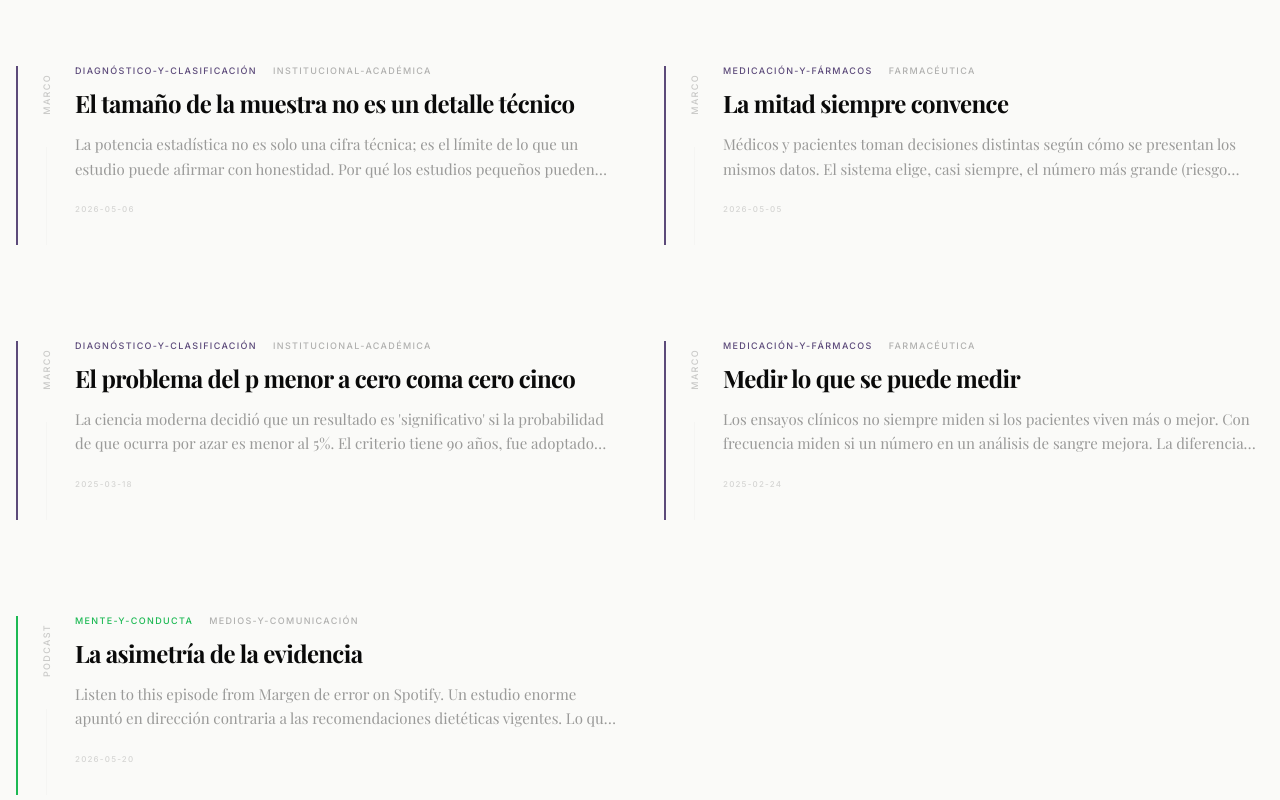
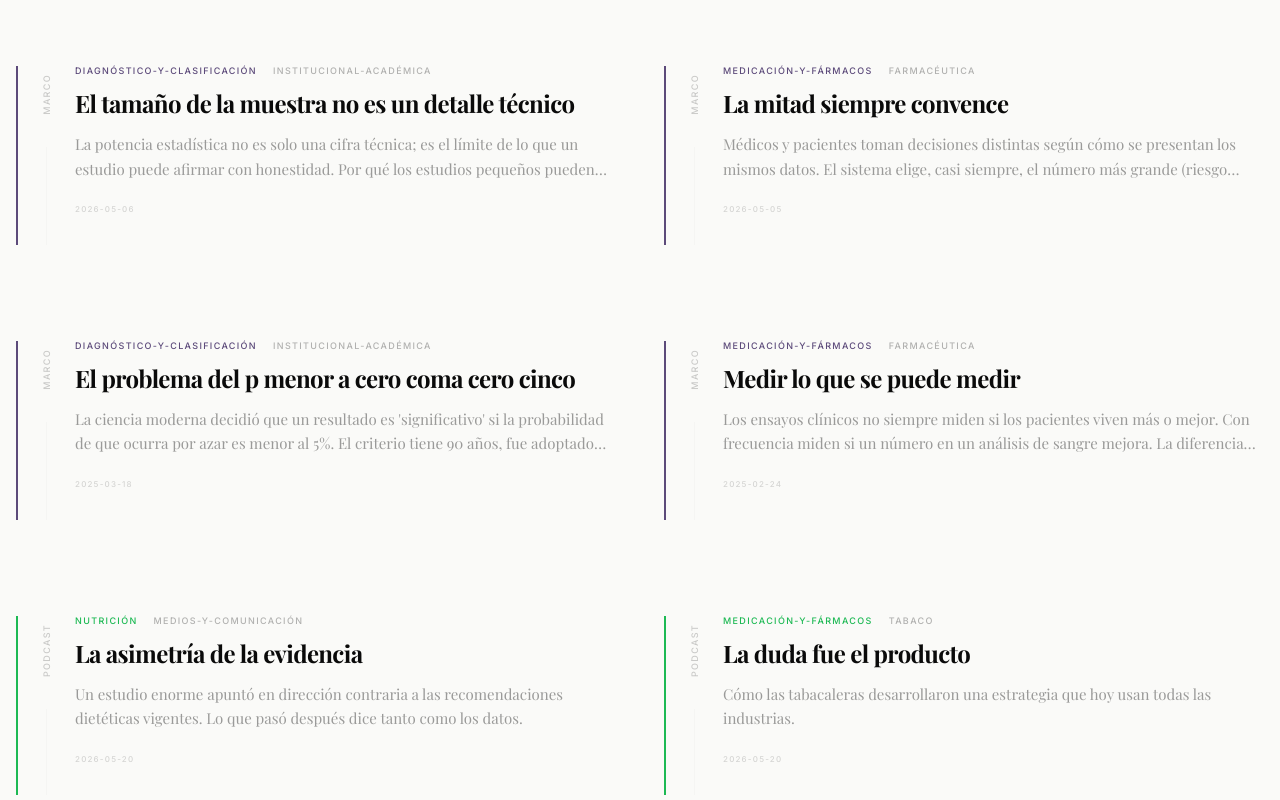
Before and after one commit to margendeerror-mde/margen-de-error, a Next.js app: page /archivo in a window 1280 px wide. Shown: the part 3272-4072 px from the top of the page. Built offline with nearby package versions, Linux system fonts and the light colour scheme.

Commit message:
feat: podcast episodes with newsletter text, menu hover colors, rename marco article

```diff
--- a/components/GlobalMenu.tsx
+++ b/components/GlobalMenu.tsx
@@ -1,12 +1,13 @@
 'use client';
 
-import { useState, useEffect } from 'react';
+import { useState } from 'react';
 import Link from 'next/link';
 import { usePathname } from 'next/navigation';
 import { SECCION_COLORS } from '@/lib/types';
 
 export default function GlobalMenu({ dark = false, activeIdx, forceHide }: { dark?: boolean, activeIdx?: number, forceHide?: boolean }) {
   const [isOpen, setIsOpen] = useState(false);
+  const [hoveredKey, setHoveredKey] = useState<string | null>(null);
   const pathname = usePathname();
   const isHome = pathname === '/';
 
@@ -19,10 +20,7 @@ export default function GlobalMenu({ dark = false, activeIdx, forceHide }: { dar
     { name: 'PODCAST', href: '/podcast', key: 'podcast' },
   ];
 
-  // Hide the top-left logo on Home (index 0) because it's redundant with the main title
   const hideHomeLogo = activeIdx === 0;
-
-  // Hide the entire menu on Newsletter when the parent tells us to
   const hideAllMenu = forceHide || activeIdx === 6;
 
   return (
@@ -49,9 +47,9 @@ export default function GlobalMenu({ dark = false, activeIdx, forceHide }: { dar
         <div
           className="relative"
           onMouseEnter={() => setIsOpen(true)}
-          onMouseLeave={() => setIsOpen(false)}
+          onMouseLeave={() => { setIsOpen(false); setHoveredKey(null); }}
         >
-          <button className={`tag-text !text-[10px] tracking-[0.15em] font-bold hover:text-accent transition-colors px-2 py-1`}>
+          <button className="tag-text !text-[10px] tracking-[0.15em] font-bold hover:text-accent transition-colors px-2 py-1">
             SECCIONES
           </button>
 
@@ -59,13 +57,22 @@ export default function GlobalMenu({ dark = false, activeIdx, forceHide }: { dar
             <div className="absolute top-full right-0 pt-4 animate-in fade-in duration-150">
               <div className={`flex flex-col gap-3 p-6 min-w-[160px] text-right ${dark ? 'bg-black/90' : 'bg-white/90'} backdrop-blur-md shadow-xl`}>
                 {sections.map(s => {
-                  const color = SECCION_COLORS[s.key] || '#CC0000';
+                  const isPodcast = s.key === 'podcast';
+                  // Podcast: siempre verde. Resto: negro por defecto, color de sección en hover.
+                  const color = isPodcast
+                    ? SECCION_COLORS['podcast']
+                    : hoveredKey === s.key
+                      ? SECCION_COLORS[s.key]
+                      : dark ? '#ffffff' : '#000000';
+
                   return (
                     <Link
                       key={s.href}
                       href={s.href}
-                      className={`tag-text !text-[11px] font-bold transition-colors ${pathname === s.href ? '' : 'opacity-80 hover:opacity-100'}`}
+                      className="tag-text !text-[11px] font-bold transition-colors duration-150"
                       style={{ color }}
+                      onMouseEnter={() => setHoveredKey(s.key)}
+                      onMouseLeave={() => setHoveredKey(null)}
                     >
                       {s.name}
                     </Link>
--- a/content/podcast/la-asimetria-de-la-evidencia.md
+++ b/content/podcast/la-asimetria-de-la-evidencia.md
@@ -3,11 +3,23 @@ titulo: "La asimetría de la evidencia"
 seccion: podcast
 industria: medios-y-comunicación
 mecanismo: []
-tema: mente-y-conducta
+tema: nutrición
 fecha: 2026-05-20T12:00:00.000Z
 resumen: >-
-  Listen to this episode from Margen de error on Spotify. Un estudio enorme apuntó en dirección contraria a las recomendaciones dietéticas vigentes. Lo que pasó después dice tanto como los datos.
+  Un estudio enorme apuntó en dirección contraria a las recomendaciones dietéticas vigentes. Lo que pasó después dice tanto como los datos.
 spotifyUrl: 'https://open.spotify.com/episode/3JLBBtvQ7zRQgEqg7J4Mhc'
 ---
 
-Listen to this episode from Margen de error on Spotify. Un estudio enorme apuntó en dirección contraria a las recomendaciones dietéticas vigentes. Lo que pasó después dice tanto como los datos.
+En 2017, *The Lancet* publicó uno de los estudios nutricionales más grandes jamás realizados. Sus hallazgos entraban en tensión directa con las guías dietéticas de la mayoría del mundo occidental. Las guías no cambiaron sustantivamente. Lo interesante no es solo qué encontró el estudio. Es lo que pasó con él después.
+
+## El mecanismo
+
+El estudio PURE tiene limitaciones reales: es observacional, mide asociaciones y no puede establecer causalidad. Las críticas que recibió cuando se publicó son legítimas.
+
+Lo llamativo es que esas mismas críticas se aplican, con igual fuerza, a la mayoría de los estudios observacionales en que se apoyan las guías que el PURE cuestionaba. Un hallazgo que confirma lo establecido recibe cobertura. Uno que lo cuestiona recibe análisis metodológico detallado. La asimetría no es un argumento contra las guías. Es un patrón que vale la pena nombrar.
+
+Cambiar las guías dietéticas es además un proceso con múltiples actores: institucionales, políticos, y una industria de alimentos bajos en grasa construida sobre cuatro décadas de recomendaciones. Eso no determina el resultado. Pero tampoco es un dato irrelevante.
+
+## Para seguir leyendo
+
+El PURE midió la dieta con cuestionarios de frecuencia alimentaria aplicados una sola vez al inicio del seguimiento. Un análisis publicado en *PLOS ONE* encontró que entre el 59% y el 72% de los datos producidos con ese tipo de instrumento eran fisiológicamente implausibles. No es un detalle menor: es parte de la base sobre la que descansan sus conclusiones, y las de buena parte de la epidemiología nutricional.
--- /dev/null
+++ b/content/podcast/la-duda-fue-el-producto.md
@@ -0,0 +1,29 @@
+---
+titulo: "La duda fue el producto"
+seccion: podcast
+industria: tabaco
+mecanismo:
+  - manufactura-de-duda
+  - financiamiento-de-estudio
+tema: medicación-y-fármacos
+fecha: 2026-05-20T12:00:00.000Z
+resumen: >-
+  Cómo las tabacaleras desarrollaron una estrategia que hoy usan todas las industrias.
+spotifyUrl: 'https://open.spotify.com/episode/7MzeKUrh0b2rkkIgUPFYmC'
+---
+
+En los años cincuenta, las tabacaleras aprendieron algo: no hacía falta demostrar que el tabaco era inocuo. Solo había que instalar la duda. Esa estrategia sobrevivió a las tabacaleras y hoy aparece en industria tras industria —a veces con los mismos científicos, aplicando el mismo manual.
+
+## El mecanismo
+
+Lo que documentaron los juicios contra la industria tabacalera no fue solo un caso de mentira corporativa. Fue algo más preciso: la construcción deliberada de incertidumbre como herramienta.
+
+No necesitaban ganar el debate científico. Solo necesitaban mantenerlo vivo.
+
+El mismo patrón aparece después en la industria azucarera, en la del plomo, en la de los combustibles fósiles. En algunos casos, como documentaron los historiadores Naomi Oreskes y Erik Conway, eran incluso los mismos científicos moviéndose de una industria a otra. Lo que hace difícil combatir esta estrategia no es su sofisticación. Es que se mimetiza con el escepticismo legítimo —el que la ciencia genuinamente necesita.
+
+Esa es la parte incómoda: la diferencia entre dudar bien y dudar como producto no siempre es visible desde afuera.
+
+## Para seguir leyendo
+
+Este artículo conecta con otro que publicamos sobre cómo Coca-Cola financió una red de científicos para sostener que la obesidad se explica por el sedentarismo, no por el azúcar. Distinto tema, misma estructura.
```
Also changed, not shown: content/marco/cuando-el-diseno-es-tambien-la-conclusion.md (renamed from content/marco/el-experimento-que-ya-tiene-ganador.md).
